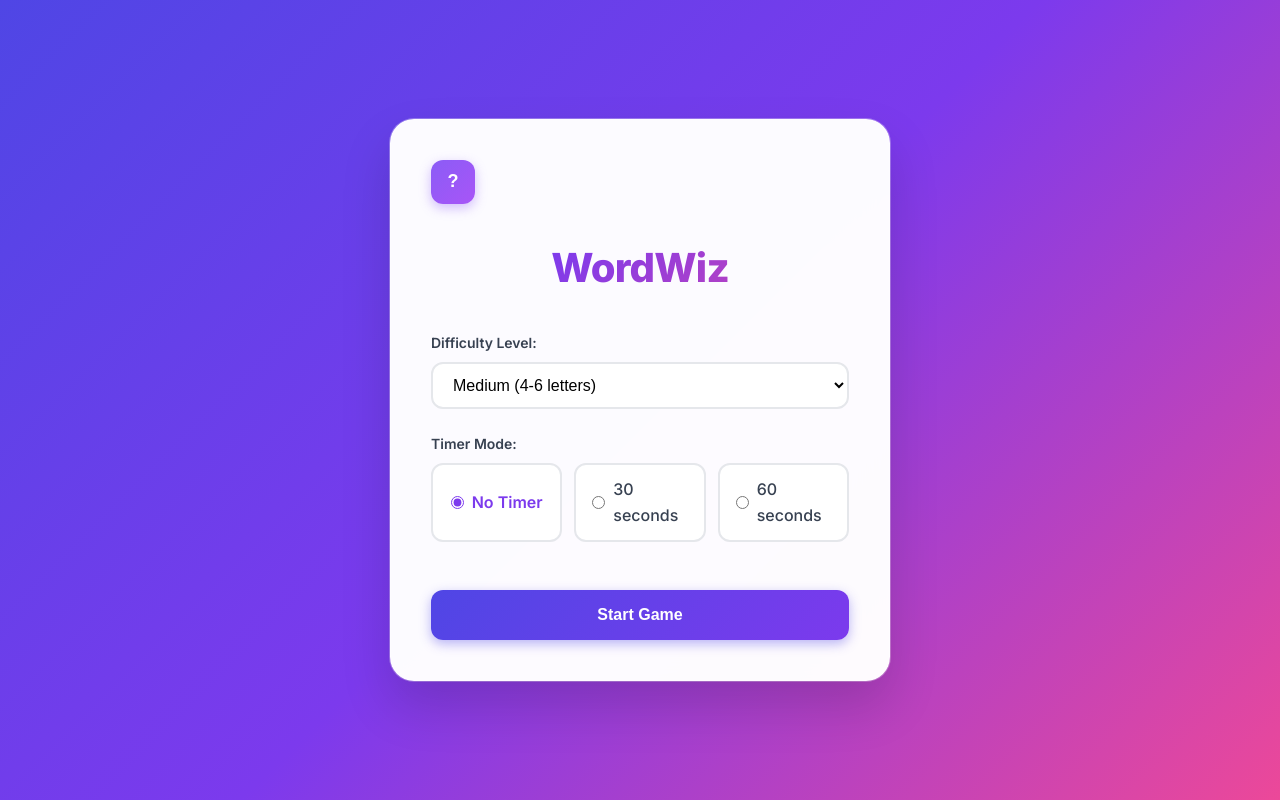
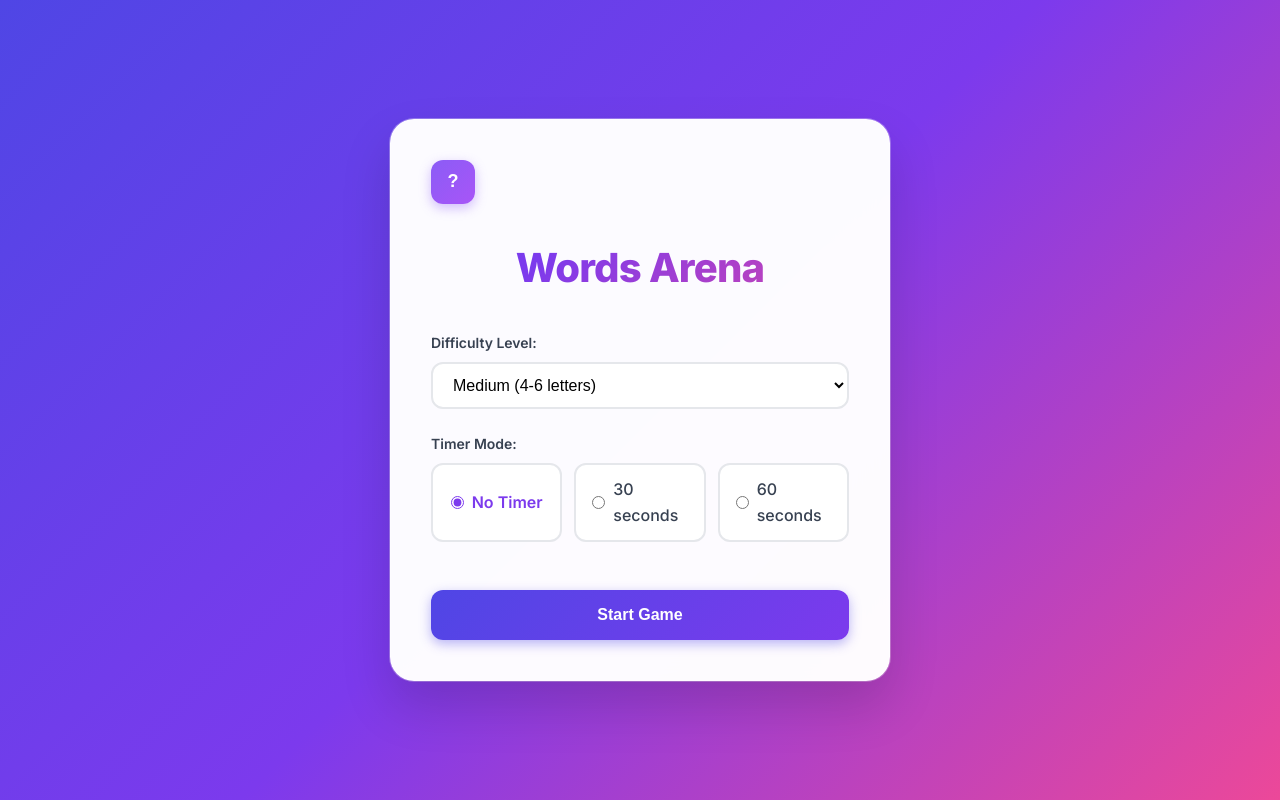
Before and after one commit to KingAvalon01/Wordscambler, a website: page index.html in a window 1280 px wide. Drawn offline with Linux system fonts and the light colour scheme.

Commit message:
Ensure all instances changed to Words Arena

```diff
--- a/index.html
+++ b/index.html
@@ -18,7 +18,7 @@
         </div>
 
         <div class="game-settings" id="gameSettings">
-            <h1 class="game-title">WordWiz</h1>
+            <h1 class="game-title">Words Arena</h1>
 
             <div class="setting-group">
                 <label class="setting-label">Difficulty Level:</label>
```
Also changed, not shown: dist/index.html.
